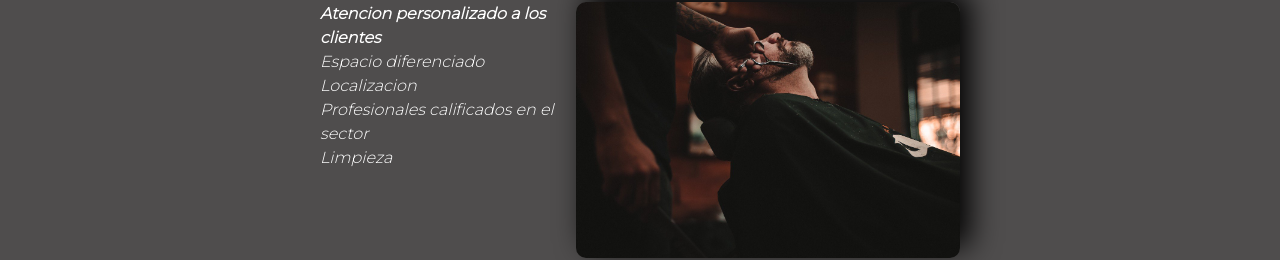
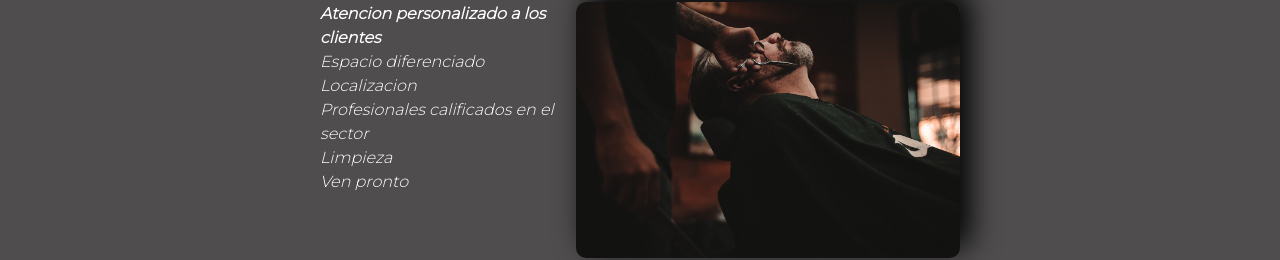
Before and after one commit to KeevDev/ALURA-BARBERIA, a plain HTML site: page index.html in a window 1280 px wide. Shown: the part 2149-2409 px from the top of the page. Drawn offline with Linux system fonts and the light colour scheme.

Commit message:
Ultima modificacion

```diff
--- a/index.html
+++ b/index.html
@@ -72,6 +72,7 @@
                     <li class="items">Localizacion</li>
                     <li class="items">Profesionales calificados en el sector</li>
                     <li class="items">Limpieza</li>
+                    <li class="items">Ven pronto</li>
 
                 </ul><img src="diferenciales.jpg" class="img-diferenciales">
             </div>
```
